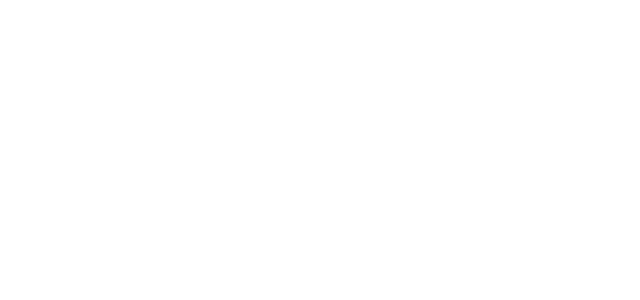
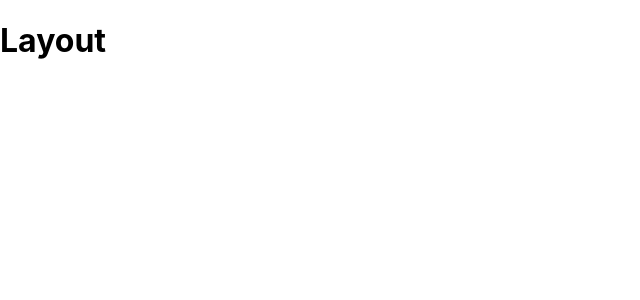
Before and after one commit to Nutod/nutod.github.io, a React (Create React App) app: page / in a window 1280 px wide. Shown: the top 300 px of the page, without its empty margins (0-640 px from the left). Built offline with nearby package versions, Linux system fonts and the light colour scheme.

Commit message:
Added Layout Container component to the App Component

```diff
--- a/src/App.tsx
+++ b/src/App.tsx
@@ -1,12 +1,11 @@
-import React, { Component } from 'react';
-import './App.css';
+import React, { Component } from "react";
+import "./App.css";
+import Layout from "./container/Layout";
 
 class App extends Component {
-  render() {
-    return (
-      <div></div>
-    );
-  }
+	render() {
+		return <Layout />;
+	}
 }
 
 export default App;
```
